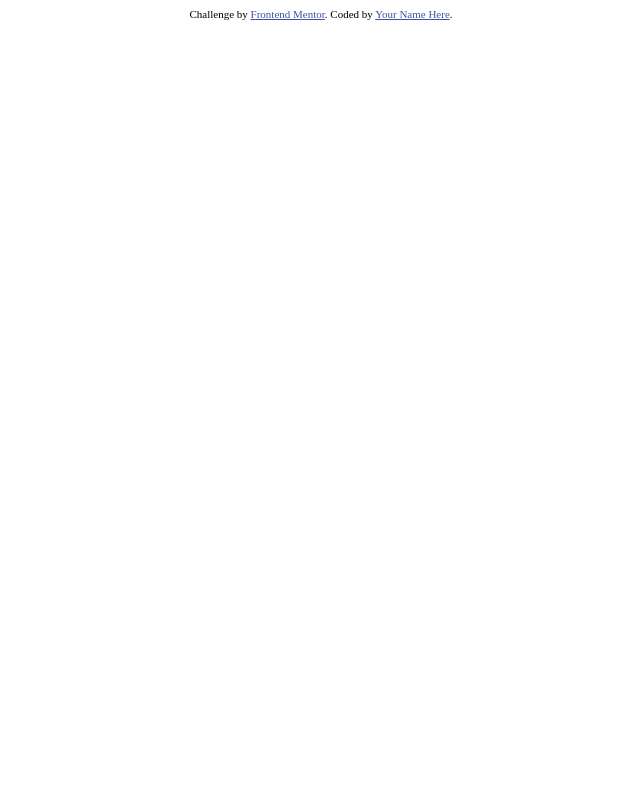
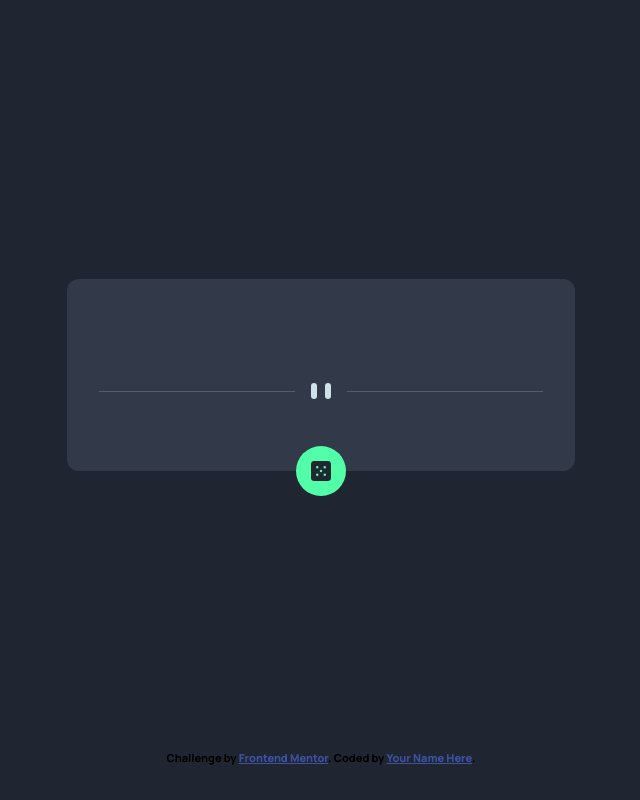
Before and after one commit to SebBudynski/advice-generator-app-main, a website: page index.html in a window 1280 px wide. Shown: the whole page, without its empty margins (319-959 px from the left). Drawn offline with Linux system fonts and the light colour scheme; no server answers.

Commit message:
Build everything exept box-shoadow for button

```diff
--- a/app.js
+++ b/app.js
@@ -1,8 +1,17 @@
 "use strict";
 
-fetch("https://api.adviceslip.com/advice")
-  .then((response) => response.json())
-  .then((data) => {
-    document.querySelector(".advice-id").innerHTML = data.slip.id;
-    document.querySelector(".advice").innerHTML = data.slip.advice;
-  });
+const dice = document.querySelector("button");
+
+function fetchAdvice() {
+  fetch(`https://api.adviceslip.com/advice`)
+    .then((response) => response.json())
+    .then((data) => {
+      document.querySelector(
+        ".advice-id"
+      ).innerHTML = `ADVICE #${data.slip.id}`;
+      document.querySelector(".advice").innerHTML = `"${data.slip.advice}"`;
+    });
+}
+dice.addEventListener("click", fetchAdvice);
+
+fetchAdvice();
--- a/index.html
+++ b/index.html
@@ -1,31 +1,38 @@
 <!DOCTYPE html>
 <html lang="en">
   <head>
-  <meta charset="UTF-8">
-  <meta name="viewport" content="width=device-width, initial-scale=1.0"> <!-- displays site properly based on user's device -->
+    <meta charset="UTF-8" />
+    <meta name="viewport" content="width=device-width, initial-scale=1.0" />
+    <!-- displays site properly based on user's device -->
 
-  <link rel="icon" type="image/png" sizes="32x32" href="./images/favicon-32x32.png">
+    <link
+      rel="icon"
+      type="image/png"
+      sizes="32x32"
+      href="./images/favicon-32x32.png"
+    />
 
     <title>Frontend Mentor | Advice generator app</title>
-
-  <!-- Feel free to remove these styles or customise in your own stylesheet 👍 -->
-  <style>
-    .attribution { font-size: 11px; text-align: center; }
-    .attribution a { color: hsl(228, 45%, 44%); }
-  </style>
+    <link rel="stylesheet" href="style.css" />
   </head>
 
   <body>
-
+    <main>
+      <div class="content">
         <div class="advice-id"></div>
-
         <div class="advice"></div>
-
+        <img src="images/pattern-divider-desktop.svg" alt="" />
+        <button><img src="images/icon-dice.svg" alt="icon of dice" /></button>
+      </div>
+    </main>
+    <footer>
       <div class="attribution">
-    Challenge by <a href="https://www.frontendmentor.io?ref=challenge" target="_blank">Frontend Mentor</a>.
-    Coded by <a href="#">Your Name Here</a>.
+        Challenge by
+        <a href="https://www.frontendmentor.io?ref=challenge" target="_blank"
+          >Frontend Mentor</a
+        >. Coded by <a href="#">Your Name Here</a>.
       </div>
-
+    </footer>
     <script src="app.js"></script>
   </body>
 </html>
--- /dev/null
+++ b/style.css
@@ -0,0 +1,87 @@
+@import url("https://fonts.googleapis.com/css2?family=Manrope:wght@200..800&display=swap");
+
+:root {
+  --light-cyan: hsl(193, 38%, 86%);
+  --neon-green: hsl(150, 100%, 66%);
+  --grayish-blue: hsl(217, 19%, 38%);
+  --darkgrayish-blue: hsl(217, 19%, 24%);
+  --dark-blue: hsl(218, 23%, 16%);
+}
+
+* {
+  margin: 0;
+  padding: 0;
+  box-sizing: border-box;
+}
+
+body {
+  background-color: var(--dark-blue);
+  width: 100vw;
+  font-family: "Manrope", sans-serif;
+  font-weight: 800;
+}
+
+main {
+  height: calc(100vh - 50px);
+  display: flex;
+  align-items: center;
+  justify-content: center;
+}
+
+.content {
+  background-color: var(--darkgrayish-blue);
+  display: flex;
+  flex-direction: column;
+  max-width: 530px;
+  padding: 3rem 2rem 4.5rem 2rem;
+  border-radius: 12px;
+  text-align: center;
+  position: relative;
+}
+
+.advice-id {
+  color: var(--neon-green);
+  margin-bottom: 1.5rem;
+  letter-spacing: 4px;
+  font-size: 0.75rem;
+}
+
+.advice {
+  color: var(--light-cyan);
+  font-size: 1.75rem;
+  margin-bottom: 2rem;
+}
+
+button {
+  border-style: none;
+  cursor: pointer;
+  position: absolute;
+  width: 50px;
+  height: 50px;
+  background-color: var(--neon-green);
+  border-radius: 50%;
+  display: flex;
+  align-items: center;
+  justify-content: center;
+  bottom: 0;
+  left: 50%;
+  transform: translate(-50%, 50%);
+}
+
+button :hover {
+  box-shadow: 0 0 10px 15px var(--neon-green);
+}
+
+button img {
+  width: 20px;
+  height: 20px;
+}
+
+.attribution {
+  font-size: 11px;
+  text-align: center;
+}
+
+.attribution a {
+  color: hsl(228, 45%, 44%);
+}
```
Lines whose indentation alone changed are shown as unchanged.
